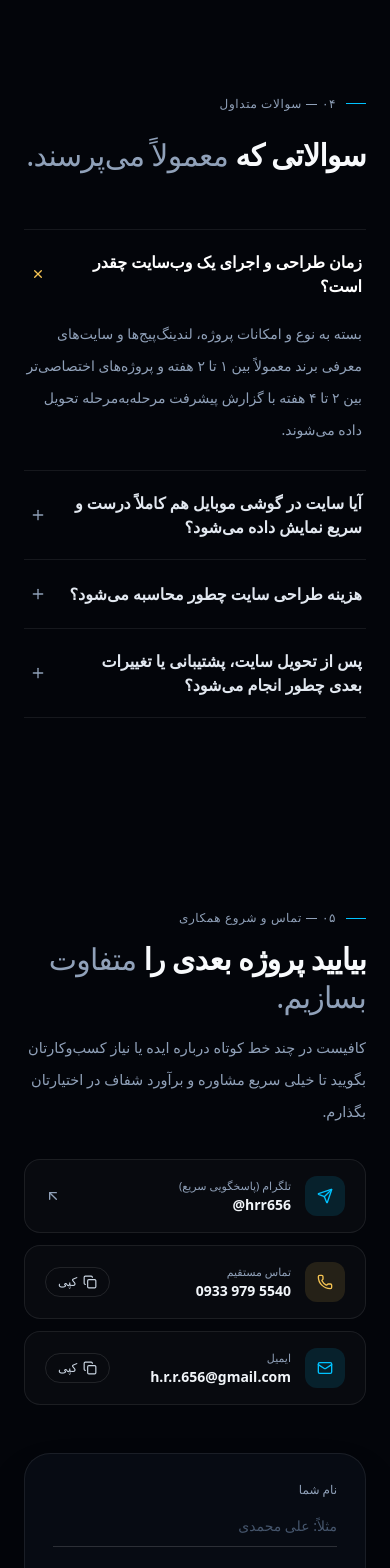
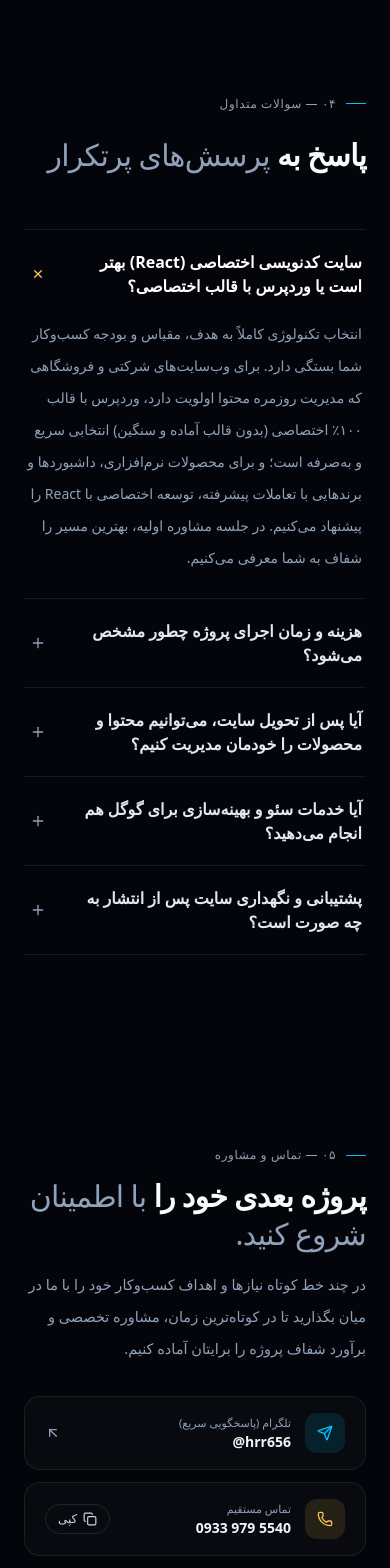
Before and after one commit to KAVIX-dev/kavix-dev.github.io, a React (Vite) app: page / in a window 390 px wide. Shown: the part 5960-7528 px from the top of the page. Built offline with nearby package versions, Linux system fonts and the light colour scheme.

Commit message:
Update Contact and Footer section

```diff
--- a/src/components/ContactSection.jsx
+++ b/src/components/ContactSection.jsx
@@ -1,6 +1,6 @@
 import { useState } from 'react'
 import { motion } from 'framer-motion'
-import { ArrowLeft, ArrowUpLeft, Check, Copy, Mail, Phone, Send } from 'lucide-react'
+import { ArrowUpLeft, Check, Copy, Mail, Phone, Send } from 'lucide-react'
 import { profile } from '../data/portfolio'
 
 const ease = [0.22, 1, 0.36, 1]
@@ -18,15 +18,27 @@ export default function ContactSection({ onToast }) {
     setTimeout(() => setCopiedKey(''), 2000)
   }
 
-  const handleSubmit = (e) => {
+  const buildBriefText = () =>
+    `سلام وقت بخیر، از طریق پورتفولیو KAVIX پیام می‌دهم.\nنام: ${name.trim()}\nراه ارتباطی: ${contact.trim()}\nشرح پروژه:\n${message.trim()}`
+
+  const handleTelegramSubmit = (e) => {
     e.preventDefault()
-    const text = `سلام حمیدرضا، من ${name.trim()} هستم.\nراه ارتباطی: ${contact.trim()}\nتوضیحات پروژه:\n${message.trim()}`
     window.open(
-      `${profile.telegramUrl}?text=${encodeURIComponent(text)}`,
+      `${profile.telegramUrl}?text=${encodeURIComponent(buildBriefText())}`,
       '_blank',
       'noopener,noreferrer'
     )
-    onToast('پیام برای ارسال در تلگرام آماده شد')
+    onToast('متن پیام آماده و در تلگرام باز شد')
+  }
+
+  const handleEmailFallback = () => {
+    if (!name.trim() || !message.trim()) {
+      onToast('لطفاً ابتدا نام و شرح پروژه را وارد کنید')
+      return
+    }
+    const subject = encodeURIComponent(`درخواست مشاوره پروژه وب — ${name.trim()}`)
+    const body = encodeURIComponent(buildBriefText())
+    window.location.href = `mailto:${profile.email}?subject=${subject}&body=${body}`
   }
 
   return (
@@ -43,17 +55,17 @@ export default function ContactSection({ onToast }) {
           <div className="lg:col-span-5">
             <div className="mb-3.5 flex items-center gap-2.5 text-xs tracking-wider text-slate-400">
               <span className="h-px w-5 bg-[#00c3ff]" />
-              <span>۰۵ — تماس و شروع همکاری</span>
+              <span>۰۵ — تماس و مشاوره</span>
             </div>
 
             <h2 className="text-3xl leading-tight font-extrabold tracking-tight text-slate-50 sm:text-4xl">
-              بیایید پروژه بعدی را{' '}
-              <span className="font-light text-slate-400">متفاوت بسازیم.</span>
+              پروژه بعدی خود را{' '}
+              <span className="font-light text-slate-400">با اطمینان شروع کنید.</span>
             </h2>
 
             <p className="mt-4 text-[14.5px] leading-8 text-slate-400">
-              کافیست در چند خط کوتاه درباره ایده یا نیاز کسب‌وکارتان بگویید تا خیلی سریع
-              مشاوره و برآورد شفاف در اختیارتان بگذارم.
+              در چند خط کوتاه نیازها و اهداف کسب‌وکار خود را با ما در میان بگذارید تا در
+              کوتاه‌ترین زمان، مشاوره تخصصی و برآورد شفاف پروژه را برایتان آماده کنیم.
             </p>
 
             <div className="mt-8 flex flex-col gap-3">
@@ -112,7 +124,7 @@ export default function ContactSection({ onToast }) {
                     <Mail className="h-4 w-4" />
                   </span>
                   <div>
-                    <div className="text-[11px] text-slate-400">ایمیل</div>
+                    <div className="text-[11px] text-slate-400">ایمیل رسمی</div>
                     <div dir="ltr" className="text-right text-sm font-bold text-slate-100">
                       {profile.email}
                     </div>
@@ -134,13 +146,13 @@ export default function ContactSection({ onToast }) {
             </div>
           </div>
 
-          {/* Minimalist Underline Form (Samples #2 & #4) */}
+          {/* Minimalist Project Brief Form (Telegram + Email fallback) */}
           <form
-            onSubmit={handleSubmit}
+            onSubmit={handleTelegramSubmit}
             className="rounded-[26px] border border-white/[0.08] bg-[#090d16]/85 p-7 shadow-2xl backdrop-blur-md sm:p-9 lg:col-span-7"
           >
             <div className="mb-6">
-              <label className="mb-2 block text-xs text-slate-400">نام شما</label>
+              <label className="mb-2 block text-xs text-slate-400">نام و نام خانوادگی</label>
               <input
                 type="text"
                 required
@@ -167,29 +179,44 @@ export default function ContactSection({ onToast }) {
 
             <div className="mb-8">
               <label className="mb-2 block text-xs text-slate-400">
-                درباره پروژه یا نیاز خود بنویسید
+                شرح کوتاه پروژه و نیاز کسب‌وکار شما
               </label>
               <textarea
                 required
                 rows={3}
                 value={message}
                 onChange={(e) => setMessage(e.target.value)}
-                placeholder="نوع سایت (شرکتی، فروشگاهی، لندینگ...) و هدف اصلی شما..."
+                placeholder="نوع وب‌سایت (اختصاصی، وردپرس قالب اختصاصی، فروشگاهی، سئو...) و هدف اصلی شما..."
                 className="w-full resize-y border-b border-white/15 bg-transparent py-2.5 text-sm text-slate-100 placeholder-slate-600 outline-none transition-colors focus:border-[#00c3ff]"
               />
             </div>
 
-            <button
-              type="submit"
-              className="inline-flex w-full cursor-pointer items-center justify-center gap-2 rounded-full bg-slate-50 px-6 py-3.5 text-sm font-bold text-[#03050a] transition-all duration-300 hover:-translate-y-0.5 hover:shadow-[0_12px_30px_-6px_rgba(248,250,252,0.35)]"
-            >
-              <span>ارسال سریع پیام در تلگرام</span>
-              <ArrowLeft className="h-4 w-4" />
-            </button>
+            <div className="flex flex-col gap-3 sm:flex-row">
+              <button
+                type="submit"
+                className="group relative inline-flex flex-1 cursor-pointer items-center justify-center gap-2 overflow-hidden rounded-full bg-gradient-to-l from-[#00c3ff] via-[#1c7dff] to-[#0044ff] px-6 py-3.5 text-sm font-bold text-white shadow-[0_10px_28px_-8px_rgba(0,195,255,0.5)] transition-all duration-300 hover:-translate-y-0.5 hover:shadow-[0_14px_34px_-6px_rgba(0,195,255,0.68)]"
+              >
+                <span
+                  aria-hidden="true"
+                  className="pointer-events-none absolute inset-0 -translate-x-full bg-gradient-to-r from-transparent via-white/25 to-transparent transition-transform duration-700 group-hover:translate-x-full"
+                />
+                <span className="relative">ارسال در تلگرام</span>
+                <Send className="relative h-3.5 w-3.5" />
+              </button>
+
+              <button
+                type="button"
+                onClick={handleEmailFallback}
+                className="inline-flex cursor-pointer items-center justify-center gap-2 rounded-full border border-white/12 bg-white/[0.03] px-5 py-3.5 text-sm font-semibold text-slate-200 transition-all duration-200 hover:border-[#f6c453]/50 hover:text-[#f6c453]"
+              >
+                <Mail className="h-4 w-4" />
+                <span>ارسال با ایمیل</span>
+              </button>
+            </div>
           </form>
         </motion.div>
 
-        {/* Giant Editorial Sign-off (Sample #4) */}
+        {/* Editorial Sign-off tied back to Hero */}
         <motion.div
           initial={{ opacity: 0, y: 24 }}
           whileInView={{ opacity: 1, y: 0 }}
@@ -197,9 +224,12 @@ export default function ContactSection({ onToast }) {
           transition={{ duration: 0.85, ease }}
           className="mt-24 border-t border-white/[0.08] pt-16 text-center"
         >
-          <h2 className="text-4xl leading-tight font-black tracking-tight text-slate-50 sm:text-5xl lg:text-6xl">
-            بیایید <span className="text-kavix-gold-gradient font-light">چیز ماندگاری</span>{' '}
-            بسازیم.
+          <p className="mb-3 text-xs font-medium tracking-[0.22em] text-slate-500 uppercase" dir="ltr">
+            KAVIX WEB STUDIO
+          </p>
+          <h2 className="text-3xl leading-tight font-black tracking-tight text-slate-50 sm:text-5xl lg:text-[3.4rem]">
+            ایده‌ی شما،{' '}
+            <span className="text-kavix-gold-gradient font-light">اجرای ماندگار ما.</span>
           </h2>
         </motion.div>
       </div>
--- a/src/components/FaqSection.jsx
+++ b/src/components/FaqSection.jsx
@@ -24,8 +24,8 @@ export default function FaqSection() {
           </div>
 
           <h2 className="text-3xl leading-tight font-extrabold tracking-tight text-slate-50 sm:text-4xl">
-            سوالاتی که{' '}
-            <span className="font-light text-slate-400">معمولاً می‌پرسند.</span>
+            پاسخ به{' '}
+            <span className="font-light text-slate-400">پرسش‌های پرتکرار</span>
           </h2>
         </motion.div>
 
--- a/src/components/Footer.jsx
+++ b/src/components/Footer.jsx
@@ -3,16 +3,17 @@ import { profile } from '../data/portfolio'
 export default function Footer() {
   return (
     <footer className="relative z-10 border-t border-white/[0.08] py-8 text-xs text-slate-400">
-      <div className="mx-auto flex max-w-[1120px] flex-wrap items-center justify-between gap-4 px-6">
-        <div className="flex items-center gap-3">
-          <img src="/logo.svg" alt="KAVIX" className="h-6 w-6 object-contain" />
-          <span>
-            <strong className="text-slate-200">{profile.brand}</strong> — طراحی و پیاده‌سازی
-            توسط {profile.owner}
+      <div className="mx-auto flex max-w-[1120px] flex-col items-center justify-between gap-4 px-6 sm:flex-row">
+        <div className="flex items-center gap-3 text-center sm:text-right">
+          <img src="/logo.svg" alt="KAVIX" className="h-6 w-6 shrink-0 object-contain" />
+          <span className="leading-6">
+            © ۱۴۰۵ — کلیه حقوق مادی و معنوی این وب‌سایت متعلق به{' '}
+            <strong className="font-semibold text-slate-200">{profile.owner}</strong>{' '}
+            (استودیو {profile.brand}) می‌باشد.
           </span>
         </div>
 
-        <div dir="ltr" className="tracking-wider text-slate-500">
+        <div dir="ltr" className="shrink-0 tracking-wider text-slate-500">
           {profile.domain}
         </div>
       </div>
--- a/src/data/portfolio.js
+++ b/src/data/portfolio.js
@@ -149,19 +149,23 @@ export const processSteps = [
 
 export const faqs = [
   {
-    q: 'زمان طراحی و اجرای یک وب‌سایت چقدر است؟',
-    a: 'بسته به نوع و امکانات پروژه، لندینگ‌پیج‌ها و سایت‌های معرفی برند معمولاً بین ۱ تا ۲ هفته و پروژه‌های اختصاصی‌تر بین ۲ تا ۴ هفته با گزارش پیشرفت مرحله‌به‌مرحله تحویل داده می‌شوند.',
+    q: 'سایت کدنویسی اختصاصی (React) بهتر است یا وردپرس با قالب اختصاصی؟',
+    a: 'انتخاب تکنولوژی کاملاً به هدف، مقیاس و بودجه کسب‌وکار شما بستگی دارد. برای وب‌سایت‌های شرکتی و فروشگاهی که مدیریت روزمره محتوا اولویت دارد، وردپرس با قالب ۱۰۰٪ اختصاصی (بدون قالب آماده و سنگین) انتخابی سریع و به‌صرفه است؛ و برای محصولات نرم‌افزاری، داشبوردها و برندهایی با تعاملات پیشرفته، توسعه اختصاصی با React را پیشنهاد می‌کنیم. در جلسه مشاوره اولیه، بهترین مسیر را شفاف به شما معرفی می‌کنیم.',
   },
   {
-    q: 'آیا سایت در گوشی موبایل هم کاملاً درست و سریع نمایش داده می‌شود؟',
-    a: 'بله؛ بیش از ۷۰٪ کاربران با موبایل وارد سایت می‌شوند. تمام پروژه‌ها از ابتدا با استاندارد واکنش‌گرا (Responsive) برای موبایل، تبلت و دسکتاپ طراحی و بهینه‌سازی می‌شوند.',
+    q: 'هزینه و زمان اجرای پروژه چطور مشخص می‌شود؟',
+    a: 'پس از شناخت دقیق نیازها، امکانات و تعداد صفحات موردنظر شما، پروپوزال شفاف شامل زمان‌بندی مرحله‌به‌مرحله و برآورد دقیق هزینه پیش از شروع کار ارائه می‌شود. بسته به پیچیدگی پروژه، تحویل معمولاً بین ۲ تا ۵ هفته انجام می‌گیرد و پرداخت نیز به‌صورت مرحله‌ای و همگام با پیشرفت کار خواهد بود.',
   },
   {
-    q: 'هزینه طراحی سایت چطور محاسبه می‌شود؟',
-    a: 'پس از یک گفتگوی کوتاه و مشخص شدن نیازهای واقعی شما (تعداد صفحات، امکانات اختصاصی و نوع طراحی)، پیش‌فاکتور دقیق و زمان‌بندی شفاف پیش از شروع کار ارائه می‌شود.',
+    q: 'آیا پس از تحویل سایت، می‌توانیم محتوا و محصولات را خودمان مدیریت کنیم؟',
+    a: 'بله؛ تمام وب‌سایت‌ها به‌گونه‌ای پیاده‌سازی می‌شوند که شما یا تیم‌تان بدون نیاز به دانش برنامه‌نویسی بتوانید متن‌ها، تصاویر، مقالات و محصولات را به‌سادگی ویرایش و مدیریت کنید. همچنین هنگام تحویل، آموزش کامل کار با پنل مدیریت در اختیار شما قرار می‌گیرد.',
   },
   {
-    q: 'پس از تحویل سایت، پشتیبانی یا تغییرات بعدی چطور انجام می‌شود؟',
-    a: 'کدنویسی کاملاً استاندارد و تمیز انجام می‌شود و پس از تحویل نیز برای رفع ایرادات احتمالی، راهنمایی استفاده یا افزودن بخش‌های جدید در کنار شما هستم.',
+    q: 'آیا خدمات سئو و بهینه‌سازی برای گوگل هم انجام می‌دهید؟',
+    a: 'بله؛ در زمان طراحی و پیاده‌سازی وب‌سایت، زیرساخت کدنویسی تمیز و استاندارد پایه برای موتورهای جستجو آماده می‌شود. علاوه بر آن، اجرای فرآیند سئو جامع (تحلیل کلمات کلیدی، بهینه‌سازی عمیق فنی و محتوایی، ارتقای سرعت و برنامه‌ریزی برای رشد رتبه در گوگل) به‌صورت خدمت جداگانه و تخصصی پس از راه‌اندازی سایت در استودیو KAVIX قابل سفارش است.',
+  },
+  {
+    q: 'پشتیبانی و نگهداری سایت پس از انتشار به چه صورت است؟',
+    a: 'همراهی ما با تحویل سایت تمام نمی‌شود. پس از انتشار، دوره پشتیبانی فنی برای رفع هرگونه اشکال احتمالی فعال است و در صورت تمایل می‌توانید از پلن‌های پشتیبانی و نگهداری مستمر (بروزرسانی امنیتی، بکاپ‌گیری و توسعه امکانات جدید) استفاده کنید.',
   },
 ];
```
